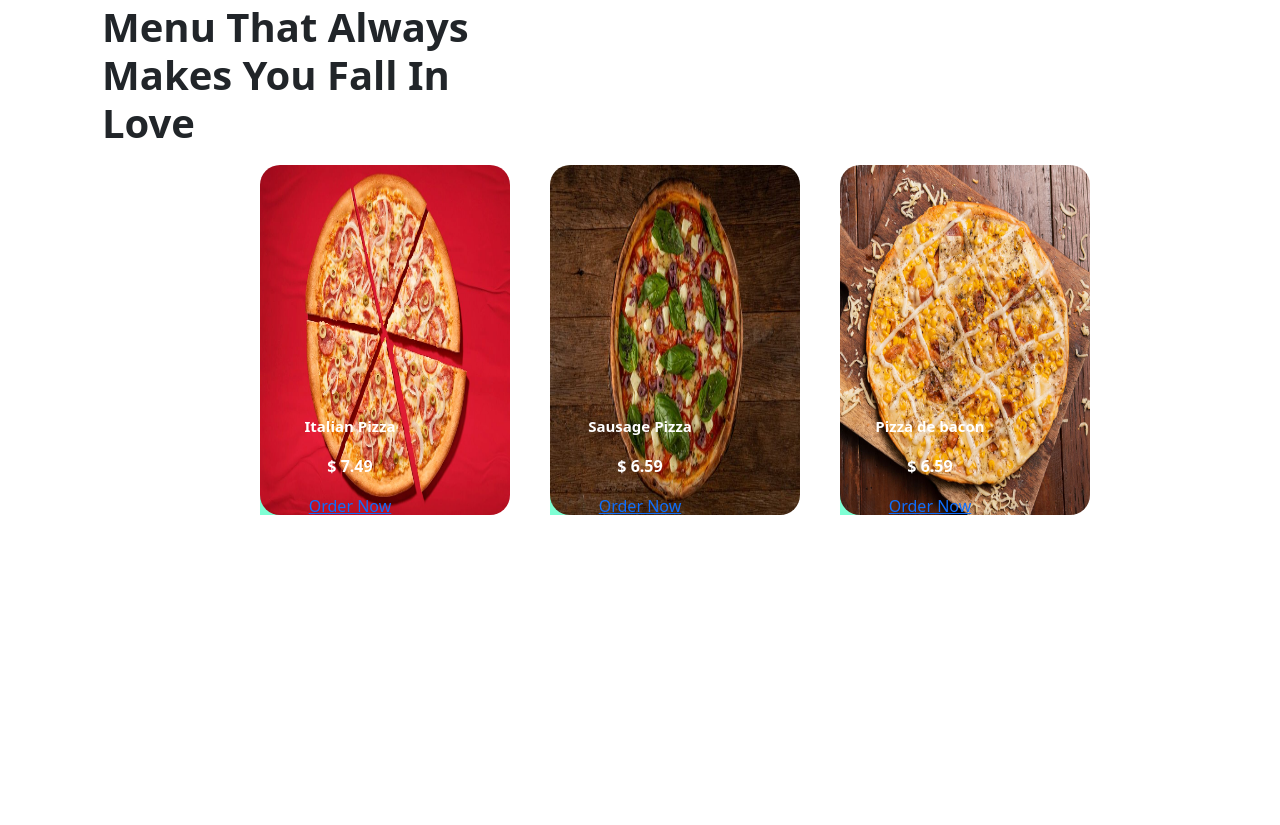
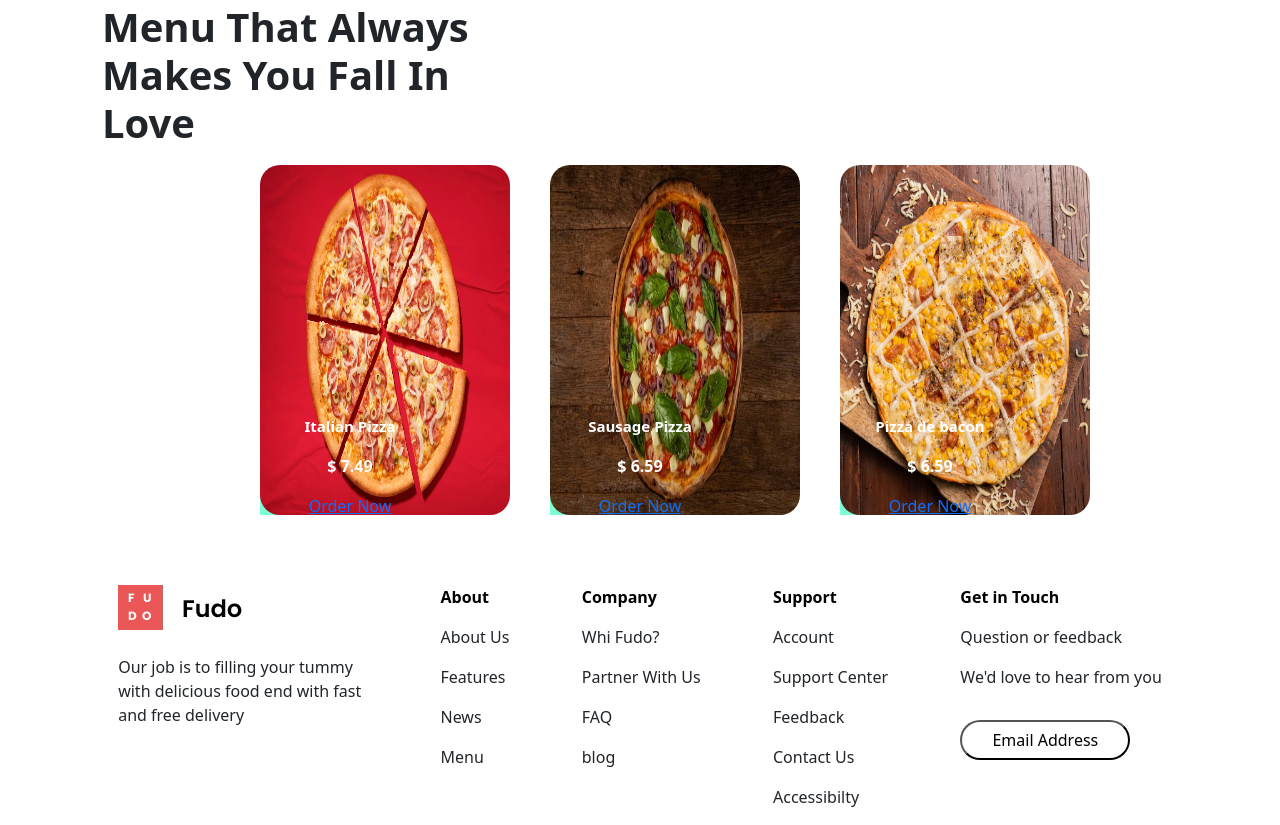
Before and after one commit to jhe07n109/atividade-senai, a plain HTML site: page index.html in a window 1280 px wide. Shown: the part 1271-2096 px from the top of the page. Before the commit the page ends 1816 px from the top, so only its background shows below. Drawn offline with nearby package versions, Linux system fonts and the light colour scheme.

Commit message:
finalizacao

```diff
--- a/assets/css/style.css
+++ b/assets/css/style.css
@@ -78,6 +78,7 @@
     font-weight: 500;
 
 }
+
 .caixatitulo{
     display: flex;
     justify-content: center;
@@ -92,8 +93,6 @@
 .titulo-primario{
     font-weight: bolder;
     font-size: 40px;
-
-
 }
 
 .caixa-cards{
@@ -102,9 +101,6 @@
     align-items: center;
     justify-content: space-around;
    width: 100%;
-
-
-
 }
 .class-card{
     display: flex;
@@ -121,9 +117,9 @@
     justify-content: center;
     text-align: center;
 }
+
 #imagem1 {
     width: 200px;
-
 }
 
 .pizza-estrutura {
@@ -161,7 +157,6 @@
     font-weight: bolder;
     font-size: 40px;
     width: 450px;
-
 }
 
 .titulo-sub{
@@ -169,16 +164,51 @@
     flex-direction: column;
    justify-content: center;
    text-align: start;
-
 }
 
 .texto-venda{
     font-weight: bolder;
     font-size: 15px;
 }
+
  .caixa-valor{
     color: #ffffff;
     margin-top: -100px;
     background-color: aquamarine;
     height: 100px;
  }
+
+
+.titulo-principal{
+    color: black;
+    font-weight: 700;
+}
+
+ .rodape{
+    display: flex;
+    justify-content: space-around;
+    flex-direction: row;
+    align-items: start;
+    gap: 1;
+    margin-top: 40px;
+ }
+
+ .texto-rodape{
+    margin-top: 25px;
+ }
+
+ .caixa-aviso{
+    width: 250px;
+ }
+
+ #btn-rodape{
+    width: 170px;
+    height: 40px;
+    border-radius: 60px;
+    background-color: rgb(255, 255, 255);
+    margin-top: 15px;
+    font-weight: 500;
+
+
+
+ }
--- a/index.html
+++ b/index.html
@@ -141,14 +141,51 @@
                 </div>
             </div>
         </section>
+    </main>
+    <footer>
+        <section class="container rodape">
+            <div class="rodape1">
+                <img src="./assets/imagem/logo.png" alt="">
+                <div class="caixa-aviso">
+                  <p class="texto-rodape">Our job is to filling your tummy with delicious food end with fast and free delivery</p>
+                </div>
+            </div>
 
+            <div class="rodape2">
+                <p class="titulo-principal">About</p>
+                <p class="rodape-texto">About Us</p>
+                <p class="rodape-texto">Features</p>
+                <p class="rodape-texto">News</p>
+                <p class="rodape-texto">Menu</p>
+            </div>
 
+            <div class="rodape3">
+                <p class="titulo-principal">Company</p>
+                <p class="rodape-texto">Whi Fudo?</p>
+                <p class="rodape-texto">Partner With Us</p>
+                <p class="rodape-texto">FAQ</p>
+                <p class="rodape-texto">blog</p>
+            </div>
 
+            <div class="rodape4">
+                <p class="titulo-principal">Support</p>
+                <p class="rodape-texto">Account</p>
+                <p class="rodape-texto">Support Center</p>
+                <p class="rodape-texto">Feedback</p>
+                <p class="rodape-texto">Contact Us</p>
+                <p class="rodape-texto">Accessibilty</p>
+            </div>
 
+            <div class="rodape5">
+               <p class="titulo-principal">Get in Touch</p>
+               <p class="rodape-texto">Question or feedback</p>
+               <p class="rodape-texto">We'd love to hear from you</p>
+               <button id="btn-rodape">Email Address</button>
+            </div>
 
+        </section>
 
-
-    </main>
+    </footer>
 </body>
 
 </html>
```
